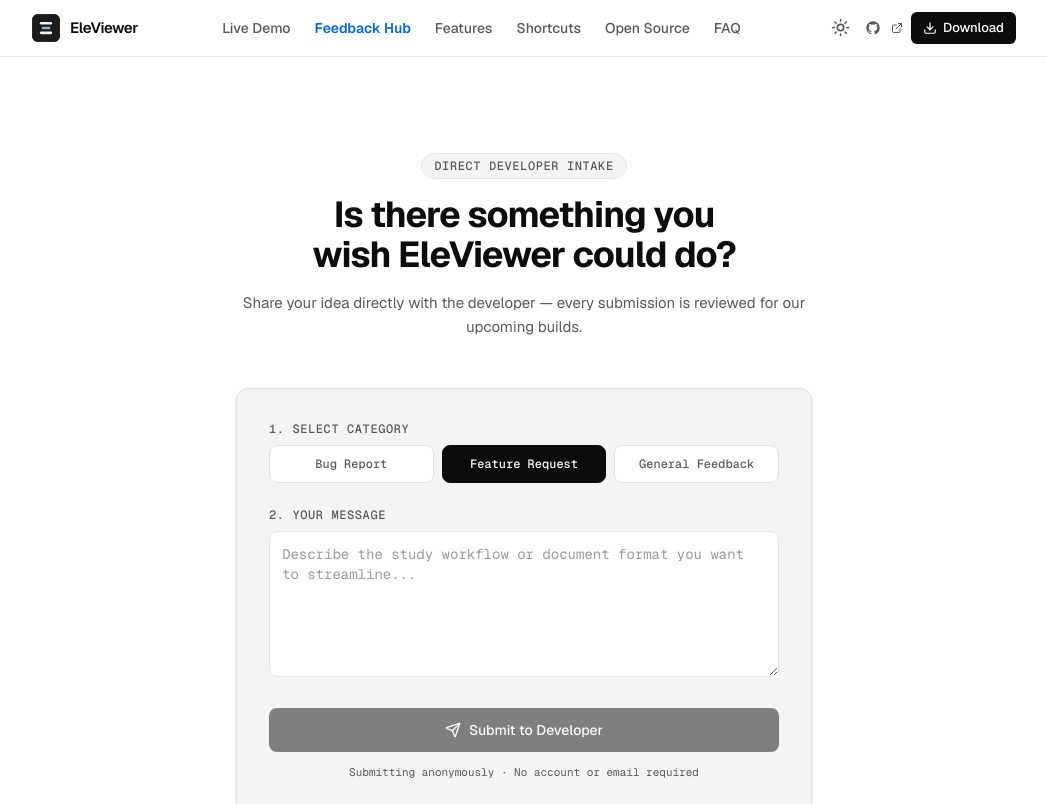
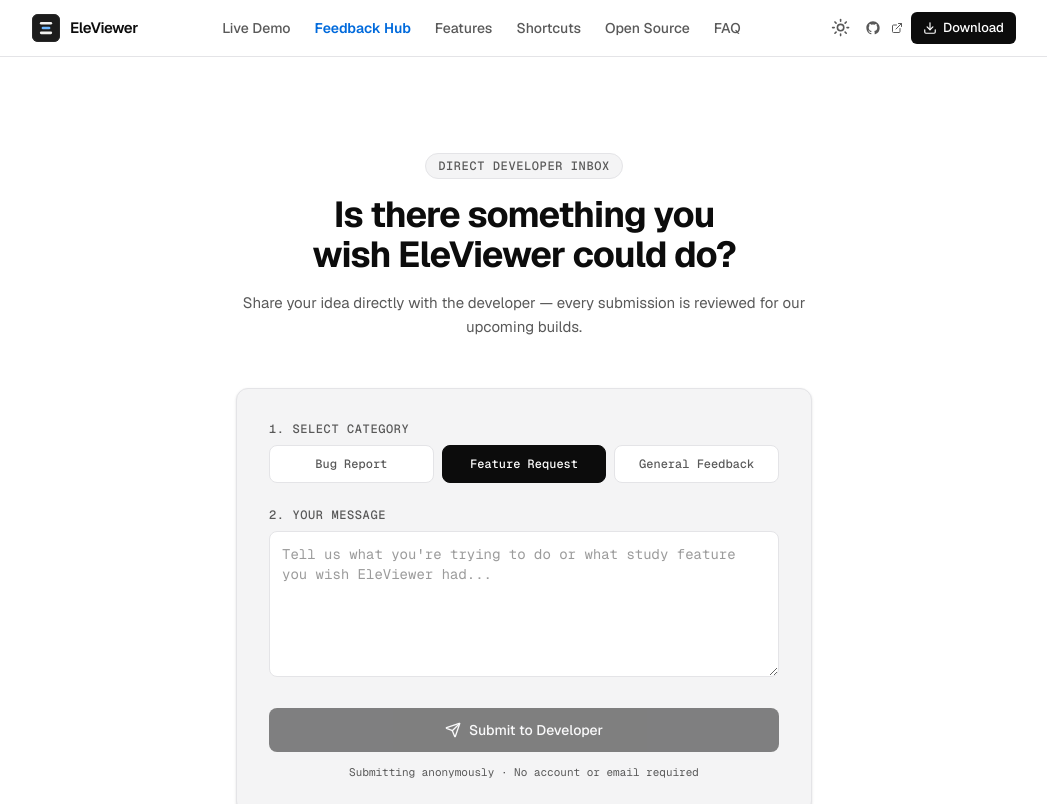
Before and after one commit to karefined-eng/eleviewer-site, a Next.js app: page /review in a window 1280 px wide. Shown: the top 804 px of the page, without its empty margins (116-1163 px from the left). Built offline with nearby package versions, Linux system fonts and the light colour scheme.

Commit message:
feat: add interactive app mockup and review page components to display document viewing features

```diff
--- a/app/review/page.tsx
+++ b/app/review/page.tsx
@@ -19,7 +19,7 @@
       case "Bug Report":
         return "1. What you clicked...\n2. What you expected to happen...\n3. What actually happened..."
       case "Feature Request":
-        return "Describe the study workflow or document format you want to streamline..."
+        return "Tell us what you're trying to do or what study feature you wish EleViewer had..."
       case "General Feedback":
         return "Tell us how EleViewer fits into your study routine or lab sessions..."
     }
@@ -40,7 +40,7 @@
         body: JSON.stringify({
           type: category,
           description,
-          version: "Web Intake",
+          version: "Web Form",
           os_name: "Web Browser",
           platform: typeof window !== "undefined" ? window.navigator.userAgent : "Unknown",
         }),
@@ -69,7 +69,7 @@
       <main className="flex-1 mx-auto max-w-3xl px-5 py-16 sm:py-24 w-full">
         <div className="text-center max-w-2xl mx-auto mb-12">
           <p className="mb-4 inline-flex items-center gap-2 rounded-full border border-border bg-panel px-3 py-1 font-mono text-xs font-medium text-muted-foreground uppercase tracking-wider">
-            Direct Developer Intake
+            Direct Developer Inbox
           </p>
           <h1 className="text-balance text-3xl font-bold tracking-tight text-foreground sm:text-4xl mb-4">
             Is there something you wish EleViewer could do?
--- a/components/app-mockup.tsx
+++ b/components/app-mockup.tsx
@@ -189,7 +189,7 @@
                 Abstract — Final Essay Draft
               </h3>
               <p className="text-[11px] text-[#ccc]">
-                This study evaluates portable desktop environments designed for high-density document workflows in academic and research settings...
+                This study evaluates portable desktop environments designed for students reading long lectures, essays, and notes on Windows laptops...
               </p>
               <div className="mt-3 flex items-center gap-2 text-[10px] text-emerald-400 font-sans">
                 <CheckCircle2 className="h-3 w-3" />
--- a/components/interactive-demo.tsx
+++ b/components/interactive-demo.tsx
@@ -34,7 +34,7 @@
   md: "Cell Respiration — Week 4. Glycolysis happens in the cytoplasm and produces 2 ATP net. Key stages: Glycolysis to pyruvate. Krebs cycle to NADH, FADH2. Electron transport chain to approximately 34 ATP. Exam tip: Know exactly where each stage occurs in the cell.",
   pdf: "Lecture 04 - Molecular Biology, Page 12. 4.2 ATP Synthase Mechanics. The rotary engine mechanism of F1F0 ATP Synthase couples proton translocation across the inner mitochondrial membrane directly to conformational changes in catalytic subunits.",
   xlsx: "Sheet 1 — Lab Measurements. Sample S-101 at 37.5 degrees celsius, rate 4.22, status Valid. Sample S-102 at 38.0 degrees celsius, rate 5.10, status Valid. Sample S-103 at 41.2 degrees celsius, rate 1.04, status Warning.",
-  docx: "Abstract — Final Essay Draft. This study evaluates portable desktop environments designed for high-density document workflows in academic and research settings."
+  docx: "Abstract — Final Essay Draft. This study evaluates portable desktop environments designed for students reading long lectures, essays, and notes on Windows laptops."
 }
 
 export function InteractiveDemo() {
@@ -228,7 +228,7 @@
                 Abstract — Final Essay Draft
               </h3>
               <p className="text-[11px] text-[#ccc]">
-                This study evaluates portable desktop environments designed for high-density document workflows in academic and research settings...
+                This study evaluates portable desktop environments designed for students reading long lectures, essays, and notes on Windows laptops...
               </p>
               <div className="mt-3 flex items-center gap-2 text-[10px] text-emerald-400 font-sans">
                 <CheckCircle2 className="h-3 w-3" />
--- a/components/use-cases.tsx
+++ b/components/use-cases.tsx
@@ -4,7 +4,7 @@
       <div className="rounded-3xl border border-border bg-panel p-8 shadow-sm">
         <div className="max-w-3xl">
           <p className="mb-3 font-mono text-xs uppercase tracking-widest text-accent">
-            Built for Windows study workflows
+            Built for Windows study sessions
           </p>
           <h2 className="text-balance text-3xl font-semibold tracking-tight text-foreground">
             One free Windows document viewer for every student file type
@@ -30,7 +30,7 @@
           <div className="rounded-3xl border border-border bg-background p-6">
             <h3 className="text-sm font-semibold text-foreground">Open source and portable</h3>
             <p className="mt-2 text-sm leading-relaxed text-muted-foreground">
-              No account, no telemetry, and no installer. Keep your files local and your workflow fast.
+              No account, no telemetry, and no installer. Keep your files local and your laptop running fast.
             </p>
           </div>
           <div className="rounded-3xl border border-border bg-background p-6">
```
